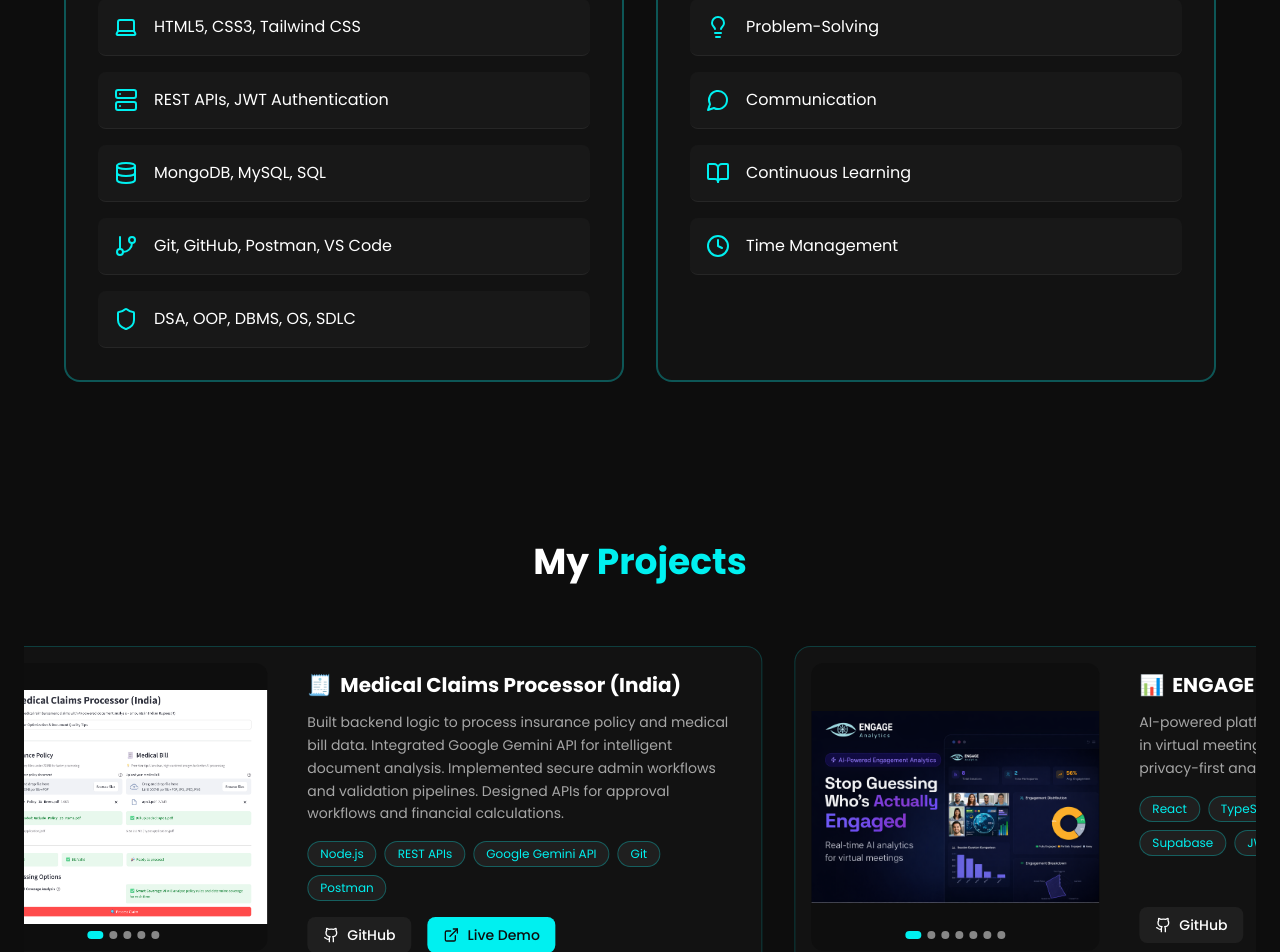
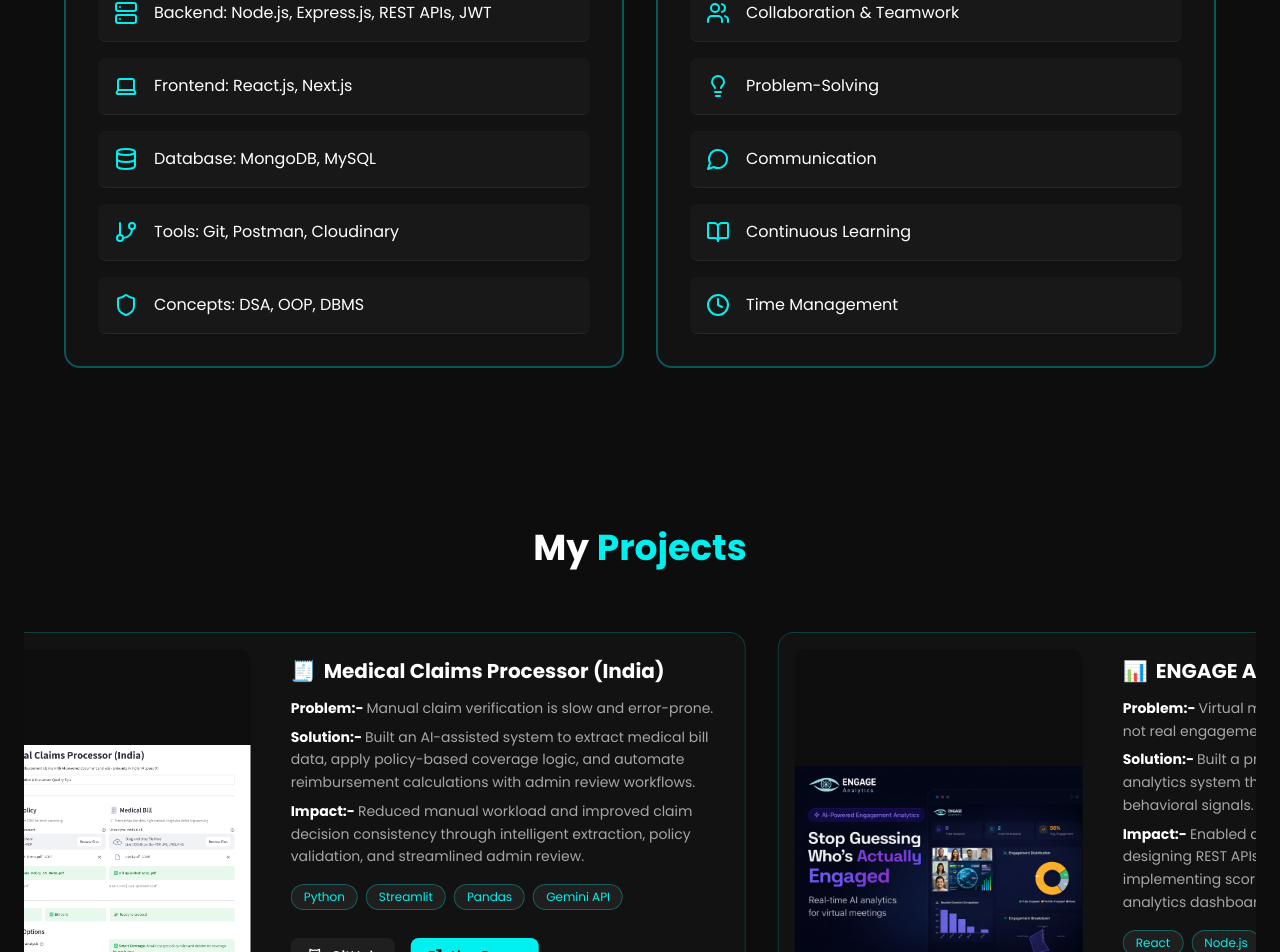
Before and after one commit to Chandan785/updatedportfolio, a React (Vite) app in the folder Portpholio/: page / in a window 1280 px wide. Shown: the part 1800-2752 px from the top of the page. Built offline with nearby package versions, Linux system fonts and the light colour scheme; no server answers; the HTML template or start-up script is replaced by a standard one.

Commit message:
Update project cards layout/content and skills format

```diff
--- a/Portpholio/src/components/About.tsx
+++ b/Portpholio/src/components/About.tsx
@@ -48,11 +48,7 @@ const About = () => {
           transition={{ duration: 0.6, delay: 0.8 }}
         >
           <p className="text-muted-foreground text-lg leading-relaxed">
-            I'm a dedicated Full-Stack Developer passionate about creating responsive,
-            user-friendly web applications. Currently pursuing B.Tech in Computer Science
-            at Galgotias University, I specialize in building secure, production-ready
-            applications using modern technologies. As the Mobile Development Club Head,
-            I lead workshops and guide peers in project development.
+           I am a Computer Science undergraduate specializing in backend-focused full-stack development. I build secure and scalable applications using Node.js, MongoDB, and modern web technologies. My projects, including ENGAGE Analytics and MedEase, solve real-world problems through structured backend logic and privacy-conscious design. Beyond development, I serve as Head of the Mobile Development Club, mentoring peers and leading technical initiatives while continuously improving my system design skills.
           </p>
         </motion.div>
       </div>
--- a/Portpholio/src/components/Footer.tsx
+++ b/Portpholio/src/components/Footer.tsx
@@ -28,9 +28,7 @@ const Footer = () => {
           <div>
             <h3 className="text-xl font-bold mb-4">About This Site</h3>
             <p className="text-muted-foreground leading-relaxed">
-              I am Chandan Kumar, a dedicated professional passionate about web development.
-              This portfolio showcases my skills and projects, demonstrating my ability to
-              create responsive and user-friendly web solutions.
+             This portfolio showcases my backend-focused full-stack projects, including ENGAGE Analytics and MedEase. It reflects my approach to building secure, scalable applications using structured APIs and clean system design. The work presented here demonstrates practical implementation and production-ready development standards.
             </p>
           </div>
 
--- a/Portpholio/src/components/Hero.tsx
+++ b/Portpholio/src/components/Hero.tsx
@@ -9,7 +9,7 @@ const Hero = () => {
   const [loopNum, setLoopNum] = useState(0);
   const [typingSpeed, setTypingSpeed] = useState(100);
 
-  const titles = ["Full-Stack Developer", "Web Developer", "Problem Solver"];
+  const titles = ["Backend Developer","Full-Stack Developer", "Web Developer", "Problem Solver"];
 
   useEffect(() => {
     const handleTyping = () => {
@@ -89,9 +89,7 @@ const Hero = () => {
             animate={{ opacity: 1, y: 0 }}
             transition={{ delay: 0.8 }}
           >
-            Full-Stack Developer skilled in JavaScript, Next.js, Node.js, Express, and MongoDB
-            with hands-on experience building secure, production-ready web applications.
-            Committed to continuous learning and delivering innovative solutions.
+           I build secure, privacy-conscious web applications and AI-powered systems that solve real-world problems through structured backend logic and scalable architecture.
           </motion.p>
 
           {/* Social Icons */}
--- a/Portpholio/src/components/Projects.tsx
+++ b/Portpholio/src/components/Projects.tsx
@@ -41,7 +41,9 @@ interface ProjectImage {
 interface Project {
   title: string;
   emoji: string;
-  description: string;
+  problem: string;
+  solution: string;
+  impact: string;
   tech: string[];
   liveLink: string;
   githubLink: string;
@@ -118,17 +120,17 @@ const ImageCarousel = ({ images }: { images: ProjectImage[] }) => {
 };
 
 const ProjectCard = ({ project }: { project: Project }) => (
-  <div className="flex-shrink-0 w-[800px] bg-card rounded-2xl overflow-hidden border border-primary/20 card-hover mx-4">
-    <div className="flex h-[320px]">
+  <div className="flex-shrink-0 self-start w-[800px] h-[460px] bg-card rounded-2xl overflow-hidden border border-primary/20 card-hover mx-4">
+    <div className="flex h-full">
       {/* Left side - Image Carousel */}
-      <div className="w-[320px] h-full p-4 flex-shrink-0">
+      <div className="w-[320px] self-stretch p-4 flex-shrink-0">
         <ImageCarousel images={project.images} />
       </div>
 
       {/* Right side - Content */}
-      <div className="flex-1 p-6 flex flex-col justify-between">
+      <div className="flex-1 p-6 flex flex-col h-full">
         {/* Title and Video Badge */}
-        <div>
+        <div className="min-h-0 overflow-y-auto pr-1">
           <div className="flex items-center justify-between mb-3">
             <h4 className="text-xl font-bold flex items-center gap-2">
               <span>{project.emoji}</span>
@@ -147,9 +149,20 @@ const ProjectCard = ({ project }: { project: Project }) => (
           </div>
 
           {/* Description */}
-          <p className="text-muted-foreground text-sm leading-relaxed mb-4">
-            {project.description}
-          </p>
+          <div className="text-muted-foreground text-sm leading-relaxed mb-4 space-y-1.5">
+            <p>
+              <strong className="text-foreground">Problem:- </strong>
+              {project.problem}
+            </p>
+            <p>
+              <strong className="text-foreground">Solution:- </strong>
+              {project.solution}
+            </p>
+            <p>
+              <strong className="text-foreground">Impact:- </strong>
+              {project.impact}
+            </p>
+          </div>
 
           {/* Tech Stack */}
           <div className="flex flex-wrap gap-2 mb-4">
@@ -165,7 +178,7 @@ const ProjectCard = ({ project }: { project: Project }) => (
         </div>
 
         {/* Links */}
-        <div className="flex gap-4">
+        <div className="flex gap-4 mt-3 flex-shrink-0">
           <a
             href={project.githubLink}
             target="_blank"
@@ -198,9 +211,13 @@ const Projects = () => {
     {
       title: "MEDEASE",
       emoji: "📱",
-      description:
-        "A healthcare web application designed to simplify doctor–patient interactions. Features include online appointment booking, patient dashboard, report filtering, and secure communication.",
-      tech: ["Next.js", "TypeScript", "Tailwind CSS", "REST APIs"],
+      problem:
+        "During medical emergencies, patients often cannot provide past medical records quickly.",
+      solution:
+        "Developed a secure web platform to upload and access medical records instantly during emergencies.",
+      impact:
+        "Improved record availability and reliability by designing secure backend data storage, implementing user authentication, and building a robust MongoDB schema for medical record handling.",
+      tech: ["Node.js", "MongoDB", "HTML", "CSS", "JavaScript"],
       liveLink: "https://medease-11.onrender.com",
       githubLink: "https://github.com/Chandan785/MedEase",
       images: [
@@ -216,9 +233,12 @@ const Projects = () => {
     {
       title: "Medical Claims Processor (India)",
       emoji: "🧾",
-      description:
-        "Built backend logic to process insurance policy and medical bill data. Integrated Google Gemini API for intelligent document analysis. Implemented secure admin workflows and validation pipelines. Designed APIs for approval workflows and financial calculations.",
-      tech: ["Node.js", "REST APIs", "Google Gemini API", "Git", "Postman"],
+      problem: "Manual claim verification is slow and error-prone.",
+      solution:
+        "Built an AI-assisted system to extract medical bill data, apply policy-based coverage logic, and automate reimbursement calculations with admin review workflows.",
+      impact:
+        "Reduced manual workload and improved claim decision consistency through intelligent extraction, policy validation, and streamlined admin review.",
+      tech: ["Python", "Streamlit", "Pandas", "Gemini API"],
       liveLink: "https://chandan785-mediclaimx-app-posmeb.streamlit.app/",
       githubLink: "https://github.com/Chandan785/MediClaimX",
       images: [
@@ -232,17 +252,13 @@ const Projects = () => {
     {
       title: "ENGAGE Analytics",
       emoji: "📊",
-      description:
-        "AI-powered platform that measures real-time engagement in virtual meetings using face and gesture signals, with privacy-first analytics and admin dashboards.",
-      tech: [
-        "React",
-        "TypeScript",
-        "Tailwind CSS",
-        "shadcn/ui",
-        "Vite",
-        "Supabase",
-        "JWT",
-      ],
+      problem:
+        "Virtual meeting platforms track attendance but not real engagement.",
+      solution:
+        "Built a privacy-first, real-time engagement analytics system that computes attention scores using behavioral signals.",
+      impact:
+        "Enabled actionable engagement insights by designing REST APIs and role-based access control, implementing scoring logic, and delivering a secure analytics dashboard.",
+      tech: ["React", "Node.js", "Supabase", "TypeScript"],
       liveLink: "https://engageanalytic.me/",
       githubLink: "https://github.com/Chandan785/engageanalytics",
       images: [
@@ -258,9 +274,13 @@ const Projects = () => {
     {
       title: "EduConnect",
       emoji: "🎓",
-      description:
-        "A full-stack student–faculty portal with secure backend using Node.js, Express.js, JWT Auth, and MongoDB. Features faculty finder, timetable viewing, and feedback system.",
-      tech: ["Node.js", "Express.js", "MongoDB", "JWT", "Cloudinary"],
+      problem:
+        "Students lack centralized access to faculty availability and academic coordination.",
+      solution:
+        "Created a role-based portal to search faculty details, view timetables, and manage communication.",
+      impact:
+        "Improved academic coordination with modular REST APIs, secure JWT authentication, and a scalable MongoDB schema for user management.",
+      tech: ["Node.js", "Express.js", "MongoDB"],
       liveLink: "https://educonnect-frontend-lewk.onrender.com/",
       githubLink: "https://github.com/Chandan785/Edu-nnect",
       images: [
@@ -278,9 +298,13 @@ const Projects = () => {
     {
       title: "MiniChatWeb",
       emoji: "💬",
-      description:
-        "A web-based chat app for smooth, persistent conversations. Users can send, edit, and delete messages with timestamps. Backed by MongoDB storage with responsive UI.",
-      tech: ["Node.js", "Express.js", "MongoDB", "EJS", "TailwindCSS"],
+      problem:
+        "Understanding real-time backend communication requires persistent message handling.",
+      solution:
+        "Built a chat system with MongoDB-backed message persistence and edit/delete functionality.",
+      impact:
+        "Improved reliability of real-time conversations through persistent storage, message lifecycle operations, and consistent backend communication flow.",
+      tech: ["Node.js", "Express", "MongoDB"],
       liveLink: "#",
       githubLink: "https://github.com/Chandan785/minichatweb",
       images: [
@@ -303,7 +327,7 @@ const Projects = () => {
 
         {/* Seamless Marquee */}
         <div className="overflow-hidden">
-          <div className="flex animate-marquee w-max">
+          <div className="flex items-start animate-marquee w-max">
             {/* First set */}
             {projects.map((project, index) => (
               <ProjectCard key={`first-${index}`} project={project} />
--- a/Portpholio/src/components/Skills.tsx
+++ b/Portpholio/src/components/Skills.tsx
@@ -20,12 +20,11 @@ const Skills = () => {
   const isInView = useInView(ref, { once: true, margin: "-100px" });
 
   const technicalSkills = [
-    { icon: <Code size={24} />, name: "JavaScript, Next.js, React, Node.js, Express.js" },
-    { icon: <Laptop size={24} />, name: "HTML5, CSS3, Tailwind CSS" },
-    { icon: <Server size={24} />, name: "REST APIs, JWT Authentication" },
-    { icon: <Database size={24} />, name: "MongoDB, MySQL, SQL" },
-    { icon: <GitBranch size={24} />, name: "Git, GitHub, Postman, VS Code" },
-    { icon: <Shield size={24} />, name: "DSA, OOP, DBMS, OS, SDLC" },
+    { icon: <Server size={24} />, name: "Backend: Node.js, Express.js, REST APIs, JWT" },
+    { icon: <Laptop size={24} />, name: "Frontend: React.js, Next.js" },
+    { icon: <Database size={24} />, name: "Database: MongoDB, MySQL" },
+    { icon: <GitBranch size={24} />, name: "Tools: Git, Postman, Cloudinary" },
+    { icon: <Shield size={24} />, name: "Concepts: DSA, OOP, DBMS" },
   ];
 
   const softSkills = [
```
